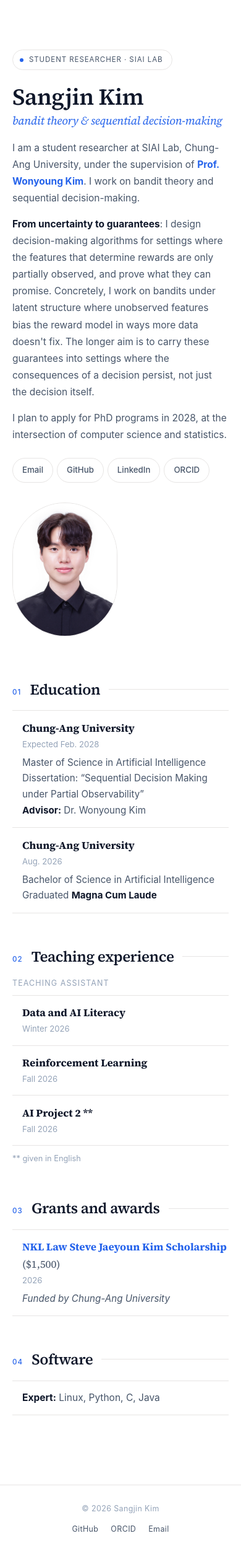
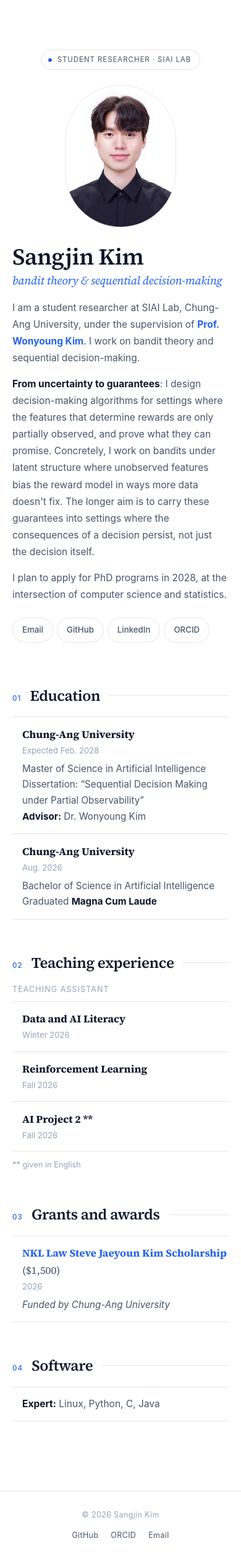
Before and after one commit to hajin322/hajin322.github.io, a Jekyll site: the page built from index.md, in a window 390 px wide. Shown: the whole page at 62% size. Built offline with Jekyll 4.4.1, drawn with Linux system fonts in a browser that asks for light colours.

Commit message:
changed 09101750

```diff
--- a/assets/css/main.scss
+++ b/assets/css/main.scss
@@ -99,10 +99,15 @@ strong, b { font-weight: 700; color: var(--text); }
 .hero-grid {
   display: grid;
   grid-template-columns: minmax(0, 1fr) auto;
-  gap: 3rem;
-  align-items: center;
+  grid-template-rows: auto 1fr;
+  grid-template-areas:
+    "label photo"
+    "text  photo";
+  column-gap: 3rem;
 }
-.hero-text { min-width: 0; }
+.hero-label { grid-area: label; justify-self: start; }
+.hero-photo { grid-area: photo; align-self: center; }
+.hero-text  { grid-area: text; min-width: 0; }
 
 .hero-label {
   display: inline-flex; align-items: center; gap: 9px;
@@ -281,9 +286,19 @@ a.person:hover {
 @media (max-width: 740px) {
   .hero-grid {
     grid-template-columns: 1fr;
-    gap: 2rem;
+    grid-template-rows: auto auto auto;
+    grid-template-areas:
+      "label"
+      "photo"
+      "text";
+    column-gap: 0;
   }
-  .hero-photo { width: 170px; height: 216px; border-radius: 110px; }
+  .hero-label { justify-self: center; margin-bottom: 1.5rem; }
+  .hero-photo {
+    width: 180px; height: 230px; border-radius: 115px;
+    justify-self: center;
+    margin-bottom: 1.75rem;
+  }
   .site-main { padding: 2.5rem 1.25rem 3rem; }
 }
 
--- a/index.md
+++ b/index.md
@@ -6,9 +6,13 @@ permalink: /
 
 <section class="hero">
 <div class="hero-grid">
+<span class="hero-label"><span class="dot"></span>Student Researcher · SIAI Lab</span>
+
+<div class="hero-photo">
+  <img src="{{ '/assets/images/hajin.jpg' | relative_url }}" alt="Sangjin Kim" loading="eager" fetchpriority="high">
+</div>
+
 <div class="hero-text">
-
-<span class="hero-label"><span class="dot"></span>Student Researcher · SIAI Lab</span>
 
 <h1>Sangjin Kim</h1>
 <h2 class="hero-role"><span class="italic">bandit theory &amp; sequential decision-making</span></h2>
@@ -38,9 +42,6 @@ permalink: /
   <a href="{{ site.author.orcid }}">ORCID</a>
 </div>
 
-</div>
-<div class="hero-photo">
-  <img src="{{ '/assets/images/hajin.jpg' | relative_url }}" alt="Sangjin Kim" loading="eager" fetchpriority="high">
 </div>
 </div>
 </section>
```
